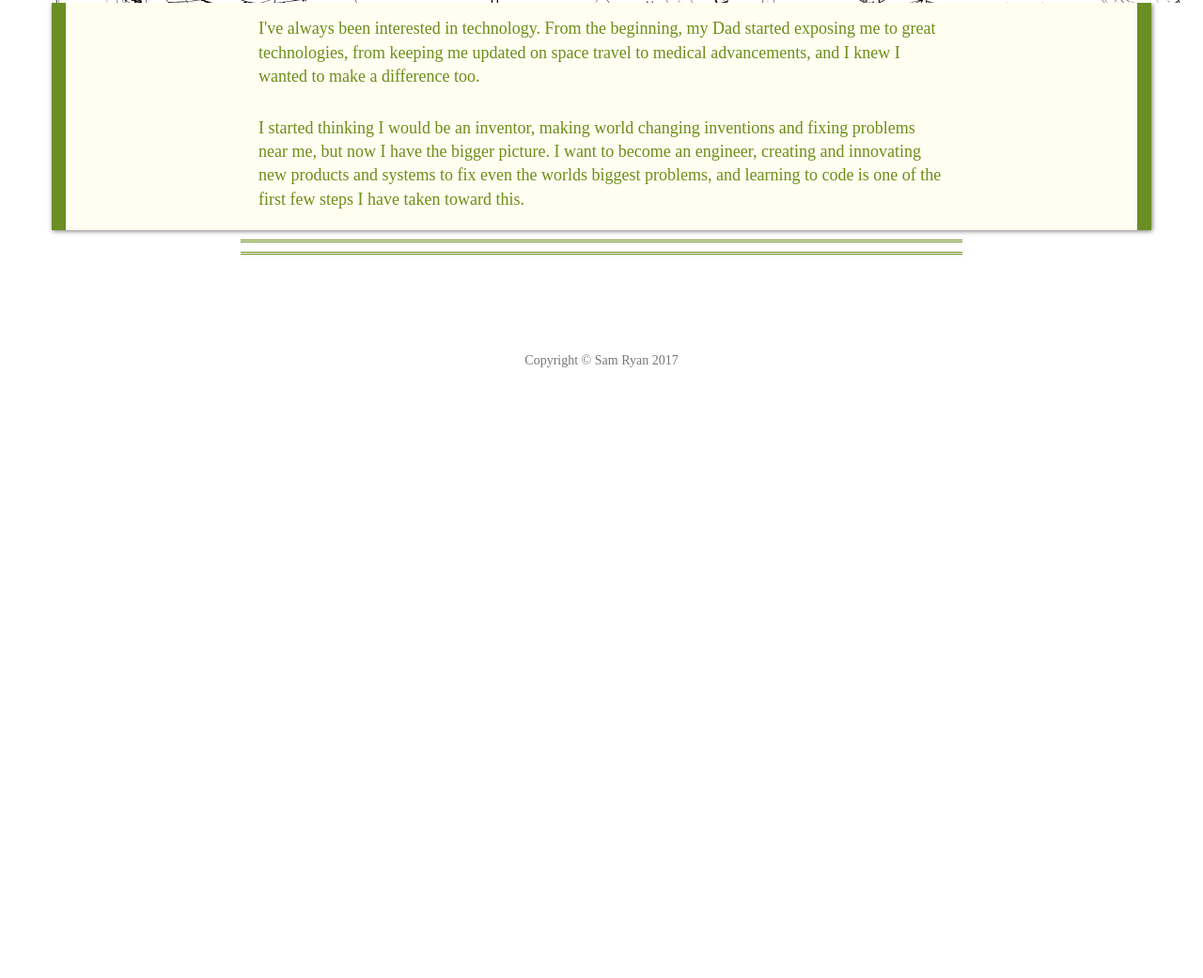
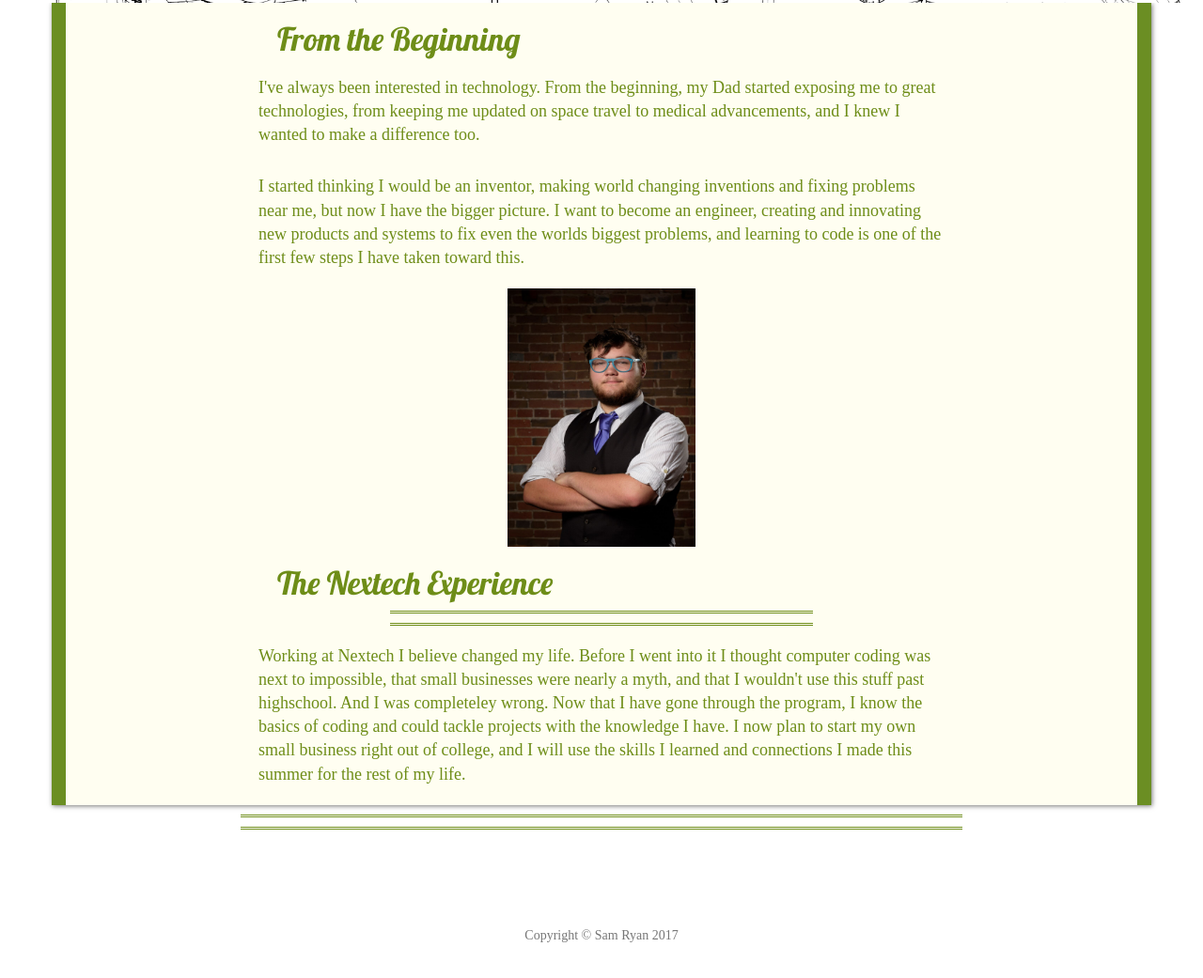
Before and after one commit to samueleliryan/samueleliryan.github.io, a website: page about.html in a window 1280 px wide. Shown: the part 459-1500 px from the top of the page at 94% size. Before the commit the page ends 928 px from the top, so only its background shows below. Drawn offline with Linux system fonts and the light colour scheme.

Commit message:
updated about me

```diff
--- a/about.html
+++ b/about.html
@@ -85,9 +85,21 @@
         <div id="bout_me_inner">
             <div class="row">
                 <div class="col-lg-8 col-lg-offset-2 col-md-10 col-md-offset-1">
+                    <h2> From the Beginning </h2>
                     <p> I've always been interested in technology. From the beginning, my Dad started exposing me to great technologies, from keeping me updated on space travel to medical advancements, and I knew I wanted to make a  difference too. </p>
 
                     <p>I started thinking I would be an inventor, making world changing inventions and fixing problems near me, but now I have the bigger picture. I want to become an engineer, creating and innovating new products and systems to fix even the worlds biggest problems, and learning to code is one of the first few steps I have taken toward this.</p>
+                </div>
+
+                <img src="img/Sam.jpg" id="portrait" align="center">
+
+                 <div class="col-lg-8 col-lg-offset-2 col-md-10 col-md-offset-1">
+                    <h2> The Nextech Experience</h2>
+
+                    <hr>
+
+                    <p>Working at Nextech I believe changed my life. Before I went into it I thought computer coding was next to impossible, that small businesses were nearly a myth, and that I wouldn't use this stuff past highschool. And I was completeley wrong. Now that I have gone through the program, I know the basics of coding and could tackle projects with the knowledge I have. I now plan to start my own small business right out of college, and I will use the skills I learned and connections I made this summer for the rest of my life.</p>
+
                 </div>
             </div>
         </div>
--- a/css/clean-blog.css
+++ b/css/clean-blog.css
@@ -629,3 +629,13 @@ button:hover {
   background: rgba(107, 142, 35,0.4) /* Green background with 40% opacity */
 
 }
+
+#portrait{
+  width: 200px;
+  height: 275px;
+
+ margin: auto;
+
+ display: block;
+
+}
```
Also changed, not shown: img/Sam.jpg (added).
